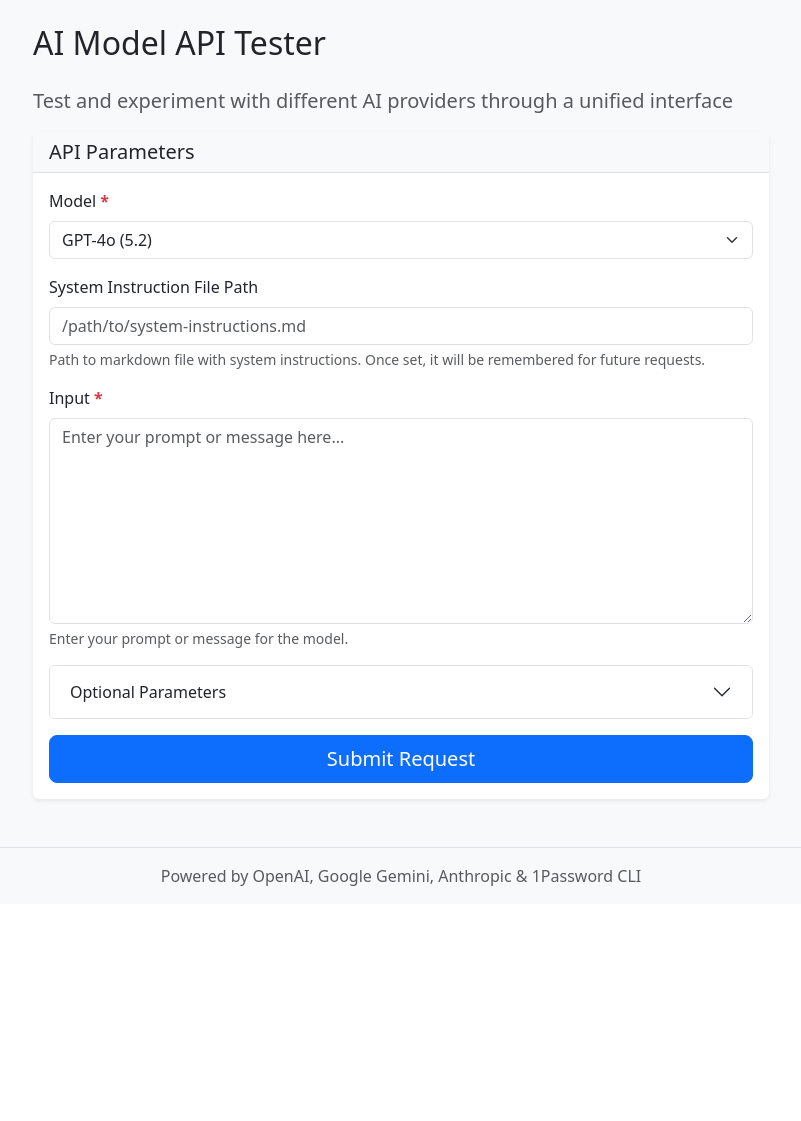
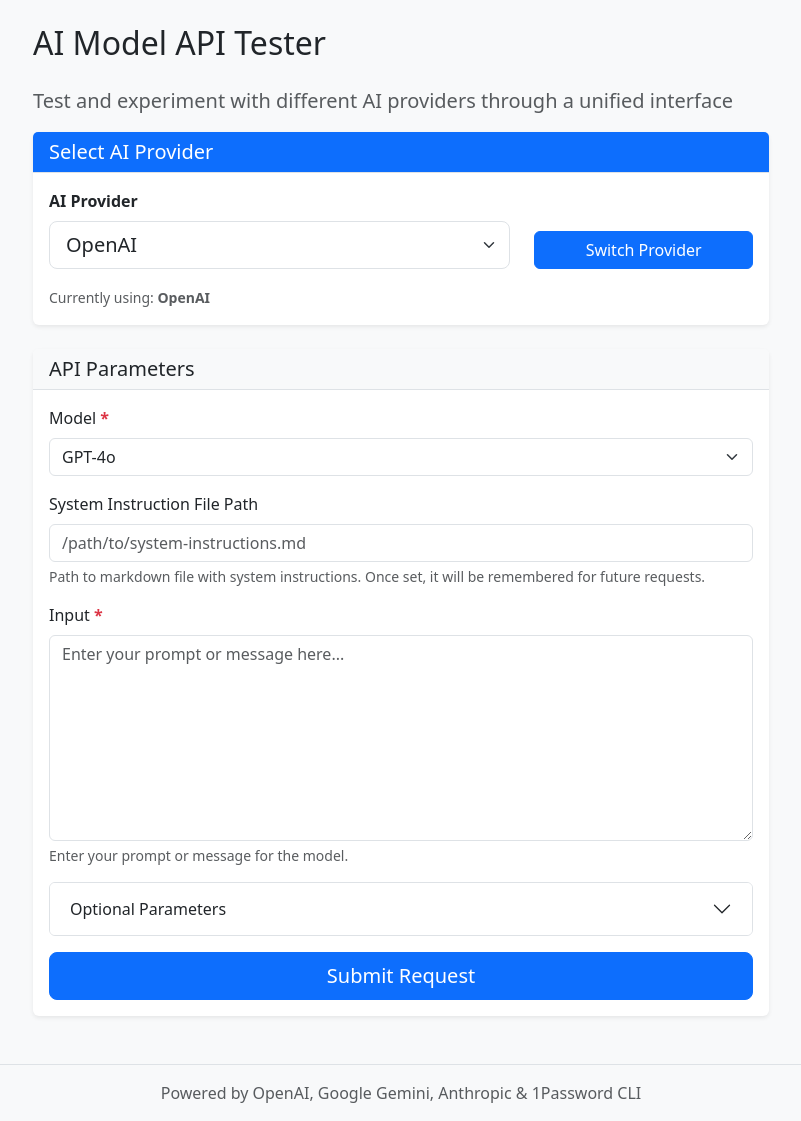
Before and after one commit to anubhavtyagi27/ai-sandbox, a Flask app: page / in a window 1280 px wide. Shown: the part 53-1174 px from the top of the page, without its empty margins (239-1040 px from the left). Before the commit the page ends 939 px from the top, so only its background shows below. Run offline with Flask 3, Linux system fonts and the light colour scheme; parts of the project's set-up code (start-up, migrations or seed data) failed here and were passed over.

Commit message:
feat: Add dynamic provider selection with multi-provider UI
Phase 4 of AI Sandbox transformation - implements provider selection
dropdown and dynamic form generation based on selected provider. Users
can now switch between different AI providers through the UI.

**Architecture Changes:**
- Dynamic form generation based on provider selection
- Provider-specific model lists loaded automatically
- Session-based provider persistence across requests
- GET request for provider switching (maintains form state)

**New Features:**
- ProviderSelectionForm for choosing AI provider
- Provider dropdown in UI with Bootstrap styling
- "Currently using" indicator shows active provider
- Dynamic model dropdown populated from provider metadata
- Hidden field maintains provider selection on form submission

**Modified Files:**
- app/forms.py - Added ProviderSelectionForm, dynamic ResponsesAPIForm
- app/routes.py - Provider selection logic, session management
- app/templates/index.html - Provider selection card with dropdown UI

**User Experience:**
- Select provider from dropdown (currently OpenAI only)
- Click "Switch Provider" to reload form with provider's models
- Model dropdown updates automatically with provider-specific options
- Provider selection persists across requests via session
- Clean UI with Bootstrap primary theme for provider card

**Technical Details:**
- Forms dynamically initialize with provider_name parameter
- Provider classes queried for available models list
- list_providers() provides dropdown options
- Session stores selected_provider for persistence
- Hidden input maintains provider on POST requests

**Benefits:**
- Ready to add new providers (Gemini, Anthropic, etc.)
- No hardcoded model lists in templates
- Consistent UX across all providers
- Easy to extend with provider-specific fields

**Testing:**
- Provider dropdown displays correctly with OpenAI
- Model dropdown shows provider-specific models (gpt-4o, o1, o1-mini)
- "Currently using: OpenAI" indicator displays correctly
- Server starts without errors
- Forms initialize properly with dynamic model choices

Co-Authored-By: Claude Sonnet 4.5 <noreply@anthropic.com>

```diff
--- a/app/forms.py
+++ b/app/forms.py
@@ -1,23 +1,46 @@
 from flask_wtf import FlaskForm
 from wtforms import StringField, TextAreaField, IntegerField, DecimalField, BooleanField, SelectField
 from wtforms.validators import DataRequired, Optional, NumberRange, Length, ValidationError
+from app.providers import list_providers, get_provider_class
 import json
 
 
+class ProviderSelectionForm(FlaskForm):
+    """Form for selecting AI provider"""
+
+    def __init__(self, *args, **kwargs):
+        super().__init__(*args, **kwargs)
+        # Dynamically populate provider choices
+        providers = list_providers()
+        self.provider.choices = [(name, display_name) for name, display_name in providers.items()]
+
+    provider = SelectField(
+        'AI Provider',
+        validators=[DataRequired(message="Provider is required")],
+        render_kw={"class": "form-select"}
+    )
+
+
 class ResponsesAPIForm(FlaskForm):
-    """Form for OpenAI Responses API parameters"""
+    """Form for AI API parameters - supports multiple providers"""
 
-    # Latest OpenAI models
-    MODEL_CHOICES = [
-        ('gpt-4o', 'GPT-4o (5.2)'),
-        ('o1', 'o1 (5-mini)'),
-        ('o1-mini', 'o1-mini (5-nano)'),
-    ]
+    def __init__(self, provider_name='openai', *args, **kwargs):
+        super().__init__(*args, **kwargs)
+        self.provider_name = provider_name
+
+        # Get provider class to fetch available models
+        provider_class = get_provider_class(provider_name)
+        if provider_class:
+            # Create temporary instance to get models
+            temp_provider = provider_class(api_key='dummy')
+            self.model.choices = temp_provider.models
+        else:
+            # Fallback to default choices
+            self.model.choices = [('gpt-4o', 'GPT-4o')]
 
     model = SelectField(
         'Model',
-        choices=MODEL_CHOICES,
-        default='gpt-4o',
+        choices=[],  # Will be populated dynamically in __init__
         validators=[DataRequired(message="Model is required")],
         render_kw={"class": "form-select"}
     )
--- a/app/routes.py
+++ b/app/routes.py
@@ -1,7 +1,7 @@
 from flask import render_template, request, flash, current_app, session, Blueprint
-from app.forms import ResponsesAPIForm
+from app.forms import ResponsesAPIForm, ProviderSelectionForm
 from app.services.onepassword import OnePasswordService, OnePasswordError
-from app.providers import get_provider
+from app.providers import get_provider, list_providers
 from app.providers.openai import OpenAIError
 from app.schemas import detect_schema
 import json
@@ -20,10 +20,26 @@ def index():
     Main page with form and response display.
 
     Handles both GET (display form) and POST (submit form and call API) requests.
+    Supports provider selection and dynamic form generation.
     """
-    form = ResponsesAPIForm()
+    # Get selected provider from request or session
+    selected_provider = request.args.get('provider') or request.form.get('provider') or session.get('selected_provider') or current_app.config.get('DEFAULT_PROVIDER', 'openai')
+
+    # Save selected provider to session
+    session['selected_provider'] = selected_provider
+
+    # Create provider selection form
+    provider_form = ProviderSelectionForm()
+    if request.method == 'GET':
+        provider_form.provider.data = selected_provider
+
+    # Create API form with provider-specific fields
+    form = ResponsesAPIForm(provider_name=selected_provider)
     response_data = None
     error_message = None
+
+    # Get available providers for display
+    available_providers = list_providers()
 
     # Pre-populate system instruction file path from session
     if request.method == 'GET' and 'system_instruction_file' in session:
@@ -65,8 +81,8 @@ def index():
                         logger.error(f"Error reading saved system instruction file: {e}")
 
             # Step 2: Retrieve API key from 1Password
-            # Get the default provider from config
-            provider_name = current_app.config.get('DEFAULT_PROVIDER', 'openai')
+            # Use the selected provider
+            provider_name = selected_provider
             logger.info(f"Retrieving API key for provider: {provider_name}")
 
             # Get provider-specific 1Password reference
@@ -203,6 +219,9 @@ def index():
     return render_template(
         'index.html',
         form=form,
+        provider_form=provider_form,
+        selected_provider=selected_provider,
+        available_providers=available_providers,
         response_data=response_data,
         error=error_message
     )
--- a/app/templates/index.html
+++ b/app/templates/index.html
@@ -5,6 +5,38 @@
     <div class="col-lg-8 mx-auto">
         <h2 class="mb-4">AI Model API Tester</h2>
         <p class="lead text-muted">Test and experiment with different AI providers through a unified interface</p>
+
+        <!-- Provider Selection -->
+        <div class="card mb-4">
+            <div class="card-header bg-primary text-white">
+                <h5 class="mb-0">
+                    <i class="bi bi-cloud"></i> Select AI Provider
+                </h5>
+            </div>
+            <div class="card-body">
+                <form method="GET" action="/" id="providerForm">
+                    <div class="row align-items-end">
+                        <div class="col-md-8">
+                            <label for="provider" class="form-label fw-bold">
+                                AI Provider
+                            </label>
+                            {{ provider_form.provider(class="form-select form-select-lg") }}
+                        </div>
+                        <div class="col-md-4">
+                            <button type="submit" class="btn btn-primary w-100">
+                                <i class="bi bi-arrow-repeat"></i> Switch Provider
+                            </button>
+                        </div>
+                    </div>
+                    <div class="mt-3">
+                        <small class="text-muted">
+                            <i class="bi bi-info-circle"></i>
+                            Currently using: <strong>{{ available_providers.get(selected_provider, selected_provider) }}</strong>
+                        </small>
+                    </div>
+                </form>
+            </div>
+        </div>
 
         <!-- API Form -->
         <div class="card mb-4">
@@ -14,6 +46,9 @@
             <div class="card-body">
                 <form method="POST" action="/" id="apiForm">
                     {{ form.hidden_tag() }}
+
+                    <!-- Hidden provider field to maintain selection on POST -->
+                    <input type="hidden" name="provider" value="{{ selected_provider }}">
 
                     <!-- Model Selection -->
                     <div class="mb-3">
```
